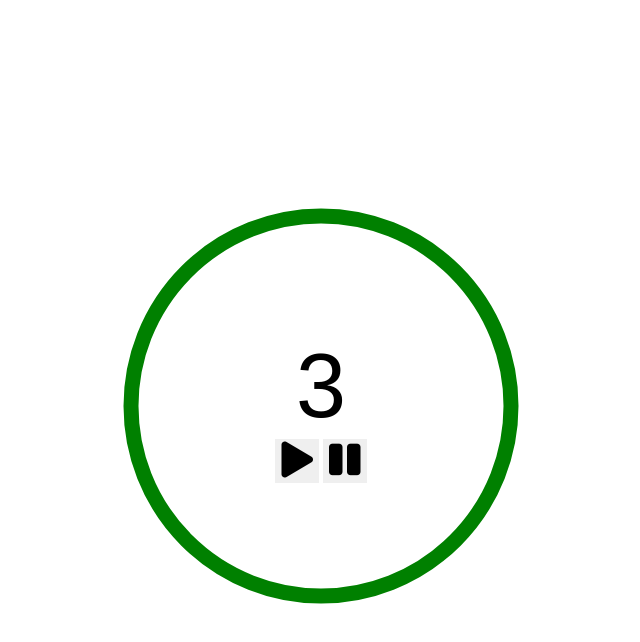
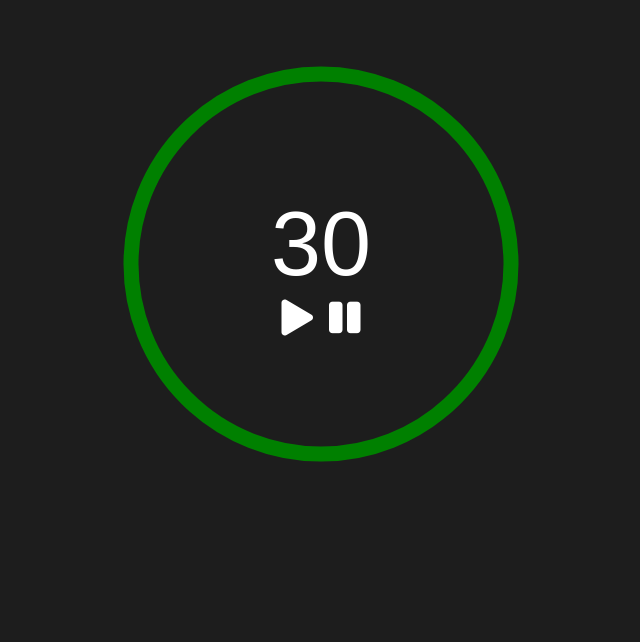
Before and after one commit to madeleinewoodbury/simple-timer, a plain HTML site: page index.html in a window 1280 px wide. Shown: the whole page, without its empty margins (319-959 px from the left). Drawn offline with Linux system fonts and the light colour scheme.

Commit message:
Finish styling

```diff
--- a/index.html
+++ b/index.html
@@ -15,7 +15,7 @@
     <div class="container">
       <div class="timer">
         <div class="controls">
-          <input id="duration" value="3" />
+          <input id="duration" value="30" />
           <div>
             <button id="start"><i class="fas fa-play"></i></button>
             <button id="pause"><i class="fas fa-pause"></i></button>
@@ -23,7 +23,7 @@
         </div>
         <svg class="dial">
           <circle
-            fill="transparent"
+            fill="rgb(29, 29, 29)"
             stroke="green"
             stroke-width="15"
             r="190"
--- a/style.css
+++ b/style.css
@@ -1,15 +1,14 @@
 body {
   font-family: 'Segoe UI', Roboto, Oxygen, Ubuntu, Cantarell, 'Fira Sans',
     'Droid Sans', 'Helvetica Neue', Helvetica, Arial, sans-serif;
+  background-color: rgb(29, 29, 29);
 }
 
 .container {
   max-width: 800px;
-  margin: 0 auto;
+  margin: 4rem auto;
   display: flex;
   justify-content: center;
-  align-items: center;
-  height: 100vh;
 }
 
 .dial {
@@ -28,12 +27,16 @@ body {
   width: 240px;
   font-size: 90px;
   text-align: center;
+  background-color: rgb(29, 29, 29);
+  color: white;
 }
 
 .timer button {
   border: none;
   font-size: 36px;
   cursor: pointer;
+  background-color: rgb(29, 29, 29);
+  color: white;
 }
 
 .timer button:focus {
```
